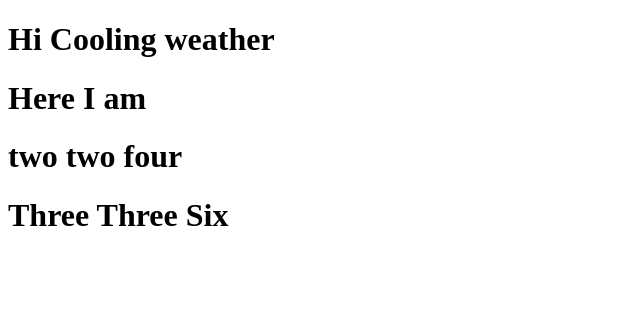
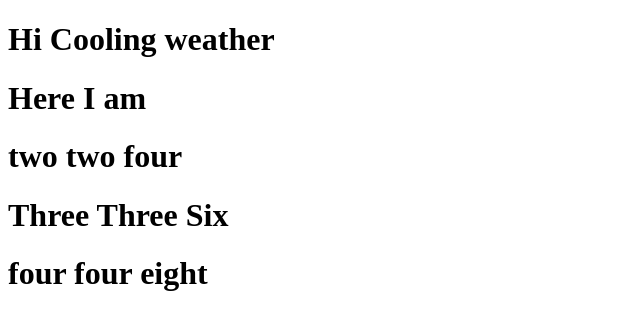
Before and after one commit to calculum/NewQuizApp, a plain HTML site: page index.html in a window 1280 px wide. Shown: the whole page, without its empty margins (0-640 px from the left). Drawn offline with Linux system fonts and the light colour scheme.

Commit message:
Fifth test

```diff
--- a/index.html
+++ b/index.html
@@ -11,5 +11,6 @@
     <h1>Here I am</h1>
     <h1>two two four</h1>
     <h1>Three Three Six</h1>
+    <h1>four four eight</h1>
 </body>
 </html>
```
